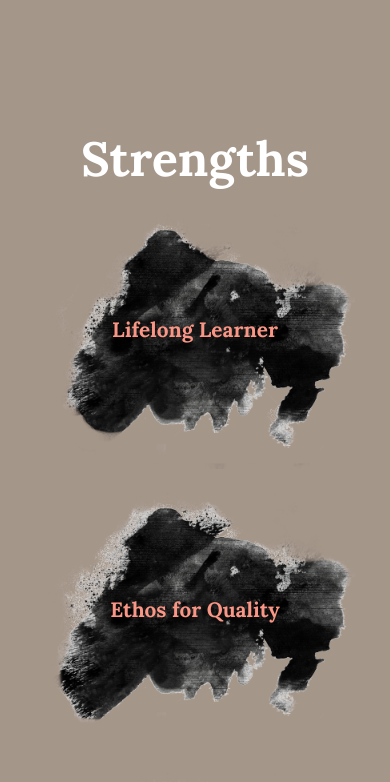
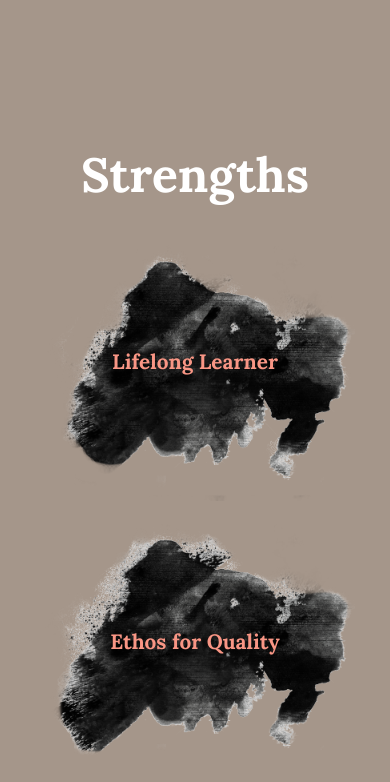
Before and after one commit to DannieSchu/portfolio, a React app: page / in a window 390 px wide. Shown: the part 1560-2342 px from the top of the page. Built offline with nearby package versions, Linux system fonts and the light colour scheme.

Commit message:
modify margins in type stylesheet

```diff
--- a/src/styles/type.css
+++ b/src/styles/type.css
@@ -13,9 +13,9 @@
   font-size: 4.8rem;
   text-align: right;
   position: relative;
-  top: 8%;
-  right: 10%;
-  margin: 0;
+  top: 7%;
+  right: 9%;
+  margin: 2rem;
   color: var(--white);
 }
 
@@ -57,7 +57,8 @@
     font-size: 3rem;
     text-align: center;
     right: 0;
-    top: 4%;
+    top: 3%;
+    margin: 1rem;
   }
 
   .subheading {
```
